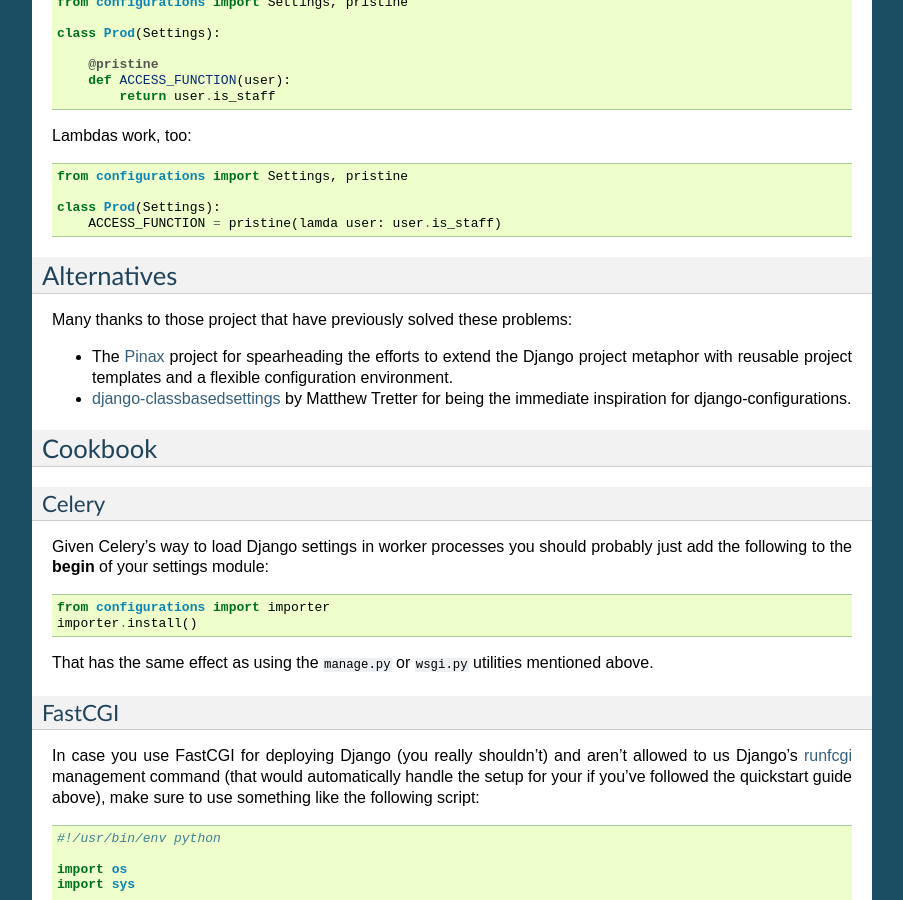
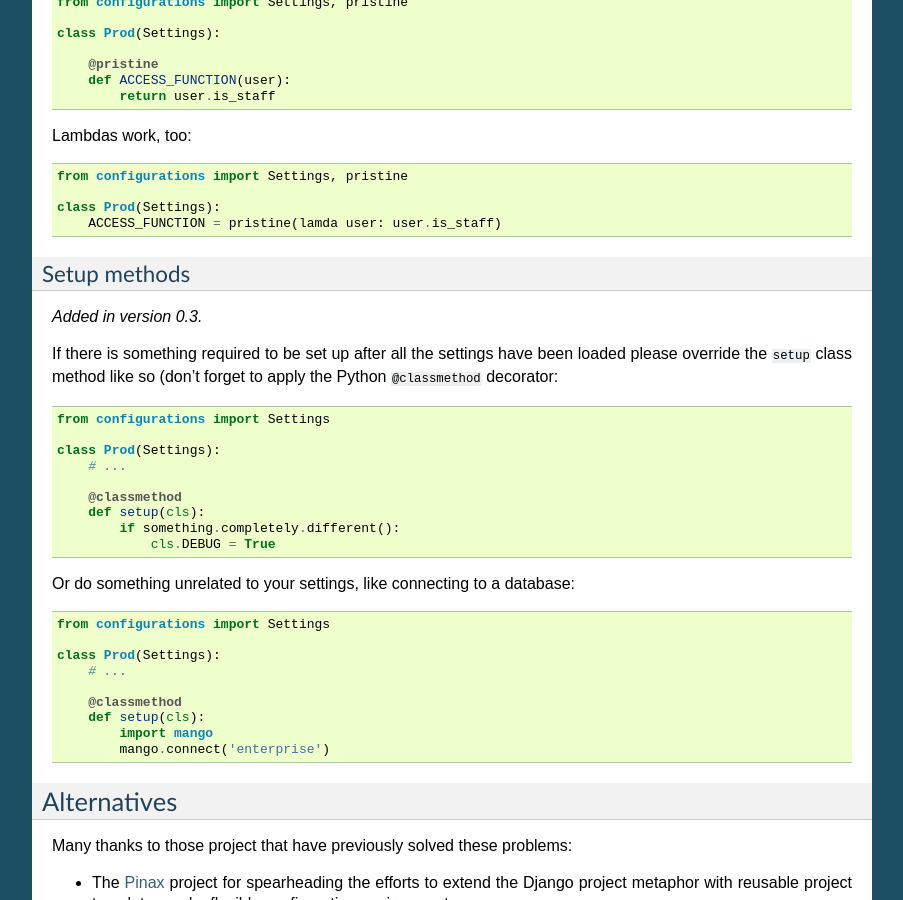
Before and after one commit to jazzband/django-configurations, a Sphinx documentation site: the page built from docs/index.rst, in a window 1280 px wide and 900 px high, scrolled down 3627 px. Shown: the whole window, without its empty margins (198-1101 px from the left). Built offline with Sphinx 7.4.7, drawn with Linux system fonts in a browser that asks for light colours.

Commit message:
Added a setup method hook for easier startup time code.

```diff
--- a/docs/index.rst
+++ b/docs/index.rst
@@ -155,6 +155,36 @@
     class Prod(Settings):
         ACCESS_FUNCTION = pristine(lamda user: user.is_staff)
 
+Setup methods
+^^^^^^^^^^^^^
+
+.. versionadded:: 0.3
+
+If there is something required to be set up after all the settings have been
+loaded please override the ``setup`` class method like so (don't forget
+to apply the Python ``@classmethod`` decorator::
+
+    from configurations import Settings
+
+    class Prod(Settings):
+        # ...
+
+        @classmethod
+        def setup(cls):
+            if something.completely.different():
+                cls.DEBUG = True
+
+Or do something unrelated to your settings, like connecting to a database::
+
+    from configurations import Settings
+
+    class Prod(Settings):
+        # ...
+
+        @classmethod
+        def setup(cls):
+            import mango
+            mango.connect('enterprise')
 
 Alternatives
 ------------
```
Also changed, not shown: 4 other files.
